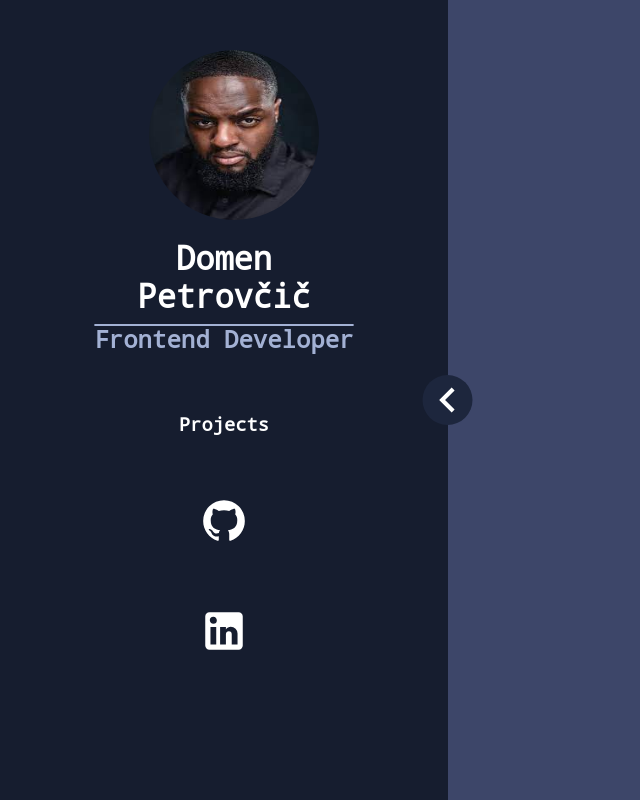
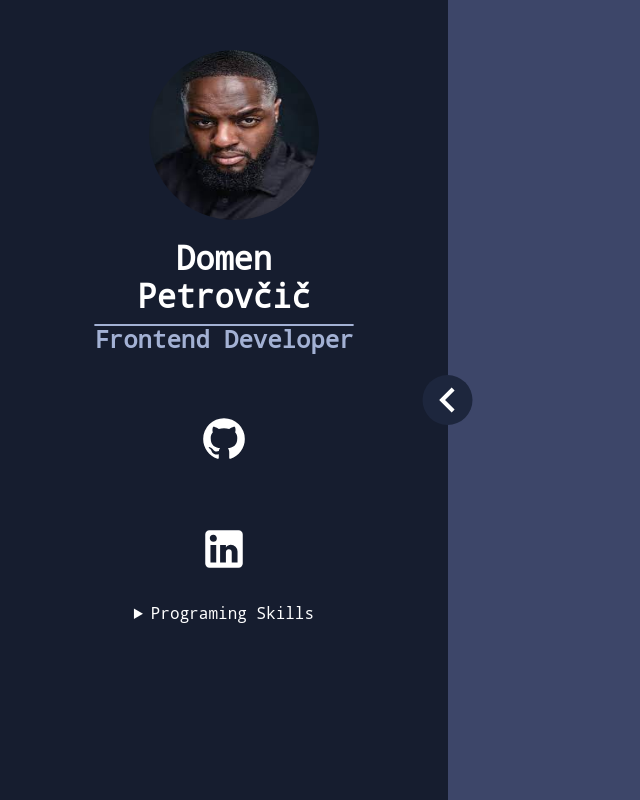
Before and after one commit to Skiddie93/Portfolio, a React (Create React App) app: page / in a window 1280 px wide. Shown: the whole page, without its empty margins (0-640 px from the left). Built offline with nearby package versions, Linux system fonts and the light colour scheme.

Commit message:
skill details

```diff
--- a/src/panel.jsx
+++ b/src/panel.jsx
@@ -24,15 +24,21 @@ const panelToggle = () => {
             <h1>Domen Petrovčič</h1>
             <h2>Frontend Developer</h2>
           <div className="meInfo">
-              <h3>Projects</h3>
+
 
                 <svg viewBox="0 0 24 24">
-      <path fill="currentColor" d="M12,2A10,10 0 0,0 2,12C2,16.42 4.87,20.17 8.84,21.5C9.34,21.58 9.5,21.27 9.5,21C9.5,20.77 9.5,20.14 9.5,19.31C6.73,19.91 6.14,17.97 6.14,17.97C5.68,16.81 5.03,16.5 5.03,16.5C4.12,15.88 5.1,15.9 5.1,15.9C6.1,15.97 6.63,16.93 6.63,16.93C7.5,18.45 8.97,18 9.54,17.76C9.63,17.11 9.89,16.67 10.17,16.42C7.95,16.17 5.62,15.31 5.62,11.5C5.62,10.39 6,9.5 6.65,8.79C6.55,8.54 6.2,7.5 6.75,6.15C6.75,6.15 7.59,5.88 9.5,7.17C10.29,6.95 11.15,6.84 12,6.84C12.85,6.84 13.71,6.95 14.5,7.17C16.41,5.88 17.25,6.15 17.25,6.15C17.8,7.5 17.45,8.54 17.35,8.79C18,9.5 18.38,10.39 18.38,11.5C18.38,15.32 16.04,16.16 13.81,16.41C14.17,16.72 14.5,17.33 14.5,18.26C14.5,19.6 14.5,20.68 14.5,21C14.5,21.27 14.66,21.59 15.17,21.5C19.14,20.16 22,16.42 22,12A10,10 0 0,0 12,2Z" />
-  </svg>
-  <svg viewBox="0 0 24 24">
-    <path fill="currentColor" d="M19 3A2 2 0 0 1 21 5V19A2 2 0 0 1 19 21H5A2 2 0 0 1 3 19V5A2 2 0 0 1 5 3H19M18.5 18.5V13.2A3.26 3.26 0 0 0 15.24 9.94C14.39 9.94 13.4 10.46 12.92 11.24V10.13H10.13V18.5H12.92V13.57C12.92 12.8 13.54 12.17 14.31 12.17A1.4 1.4 0 0 1 15.71 13.57V18.5H18.5M6.88 8.56A1.68 1.68 0 0 0 8.56 6.88C8.56 5.95 7.81 5.19 6.88 5.19A1.69 1.69 0 0 0 5.19 6.88C5.19 7.81 5.95 8.56 6.88 8.56M8.27 18.5V10.13H5.5V18.5H8.27Z" />
-</svg>
-
+                  <path fill="currentColor" d="M12,2A10,10 0 0,0 2,12C2,16.42 4.87,20.17 8.84,21.5C9.34,21.58 9.5,21.27 9.5,21C9.5,20.77 9.5,20.14 9.5,19.31C6.73,19.91 6.14,17.97 6.14,17.97C5.68,16.81 5.03,16.5 5.03,16.5C4.12,15.88 5.1,15.9 5.1,15.9C6.1,15.97 6.63,16.93 6.63,16.93C7.5,18.45 8.97,18 9.54,17.76C9.63,17.11 9.89,16.67 10.17,16.42C7.95,16.17 5.62,15.31 5.62,11.5C5.62,10.39 6,9.5 6.65,8.79C6.55,8.54 6.2,7.5 6.75,6.15C6.75,6.15 7.59,5.88 9.5,7.17C10.29,6.95 11.15,6.84 12,6.84C12.85,6.84 13.71,6.95 14.5,7.17C16.41,5.88 17.25,6.15 17.25,6.15C17.8,7.5 17.45,8.54 17.35,8.79C18,9.5 18.38,10.39 18.38,11.5C18.38,15.32 16.04,16.16 13.81,16.41C14.17,16.72 14.5,17.33 14.5,18.26C14.5,19.6 14.5,20.68 14.5,21C14.5,21.27 14.66,21.59 15.17,21.5C19.14,20.16 22,16.42 22,12A10,10 0 0,0 12,2Z" />
+                </svg>
+                <svg viewBox="0 0 24 24">
+                  <path fill="currentColor" d="M19 3A2 2 0 0 1 21 5V19A2 2 0 0 1 19 21H5A2 2 0 0 1 3 19V5A2 2 0 0 1 5 3H19M18.5 18.5V13.2A3.26 3.26 0 0 0 15.24 9.94C14.39 9.94 13.4 10.46 12.92 11.24V10.13H10.13V18.5H12.92V13.57C12.92 12.8 13.54 12.17 14.31 12.17A1.4 1.4 0 0 1 15.71 13.57V18.5H18.5M6.88 8.56A1.68 1.68 0 0 0 8.56 6.88C8.56 5.95 7.81 5.19 6.88 5.19A1.69 1.69 0 0 0 5.19 6.88C5.19 7.81 5.95 8.56 6.88 8.56M8.27 18.5V10.13H5.5V18.5H8.27Z" />
+                </svg>
+                <div className="skills">
+                <details>
+                  <summary>Programing Skills</summary>
+                  <br></br>
+                   <badge>HTML</badge> <badge>CSS</badge> <badge>JavaScript</badge> <badge>PHP</badge> <badge>SQL</badge> <badge>React.js</badge>
+                </details>
+              </div>
           </div>
       </div>
       </div>
--- a/src/styles.css
+++ b/src/styles.css
@@ -113,15 +113,30 @@ body {
   text-decoration: overline;
 }
 
+.skills {
+  display: inline;
+  text-align: center;
+  user-select: none;
+}
+.skills badge {
+  display: inline-block;
+  background: red;
+  margin: 10px;
+}
+
 @media only screen and (max-height: 700px) {
   .meInfo {
     margin: 20px 0 0 0;
   }
   .meInfo svg {
-    margin: 20px;
+    margin: 10px;
   }
   .meInfo h3 {
-    margin: 20px;
+    margin: 10px;
+  }
+
+  .skills {
+    margin-top: 10px;
   }
 }
 @media only screen and (max-width: 1290px) {
--- a/src/styles.scss
+++ b/src/styles.scss
@@ -120,15 +120,29 @@ body {
   text-decoration: overline;
 }
 
+.skills{
+  display: inline;
+  text-align: center;
+  user-select: none;
+
+ & badge{
+  display: inline-block;
+  background:red;
+  margin: 10px;
+}
+}
 @media only screen and (max-height: 700px) {
   .meInfo {
     margin: 20px 0 0 0;
     & svg {
-      margin: 20px;
+      margin: 10px;
     }
     & h3 {
-      margin:20px;
+      margin:10px;
     }
+  }
+  .skills{
+    margin-top: 10px;
   }
 
  }
```
